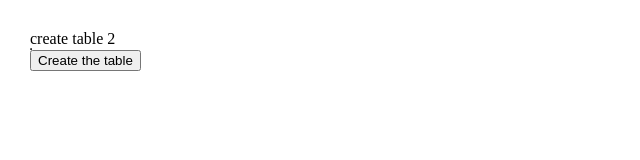
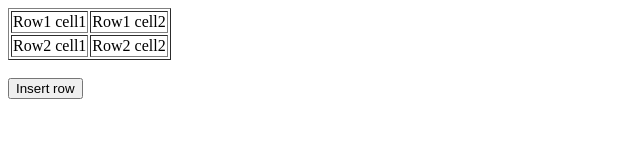
Before and after one commit to acciojob/create-table-1-aniket0657, a website: page main.html in a window 1280 px wide. Shown: the whole page, without its empty margins (0-640 px from the left). Drawn offline with Linux system fonts and the light colour scheme.

Commit message:
created a submission

```diff
--- a/main.html
+++ b/main.html
@@ -1,24 +1,22 @@
-create table 2
-
 <!DOCTYPE html>
 
 <html>
 
 <head>
 	<meta charset=utf-8 />
-		<title>Create a table</title>
-		<style type="text/css">
-			body {margin: 30px;}
-		</style>
+	<title>Insert row in a table</title>
 	<link rel="stylesheet" href="styles.css">
 </head>
 
 <body>
-		<table id="myTable" border="1">
-		</table>
-		<form>
-			<input type="button" onclick="createTable()" value="Create the table">
-		</form>
+	<table id="sampleTable" border="1">
+		<tr><td>Row1 cell1</td>
+		<td>Row1 cell2</td></tr>
+		<tr><td>Row2 cell1</td>
+		<td>Row2 cell2</td></tr>
+	</table><br>
+
+	<input type="button" onclick="insert_Row()" value="Insert row">
     <script type="text/javascript" src="./script.js">
 </script>
 
```
Lines whose indentation alone changed are shown as unchanged.
